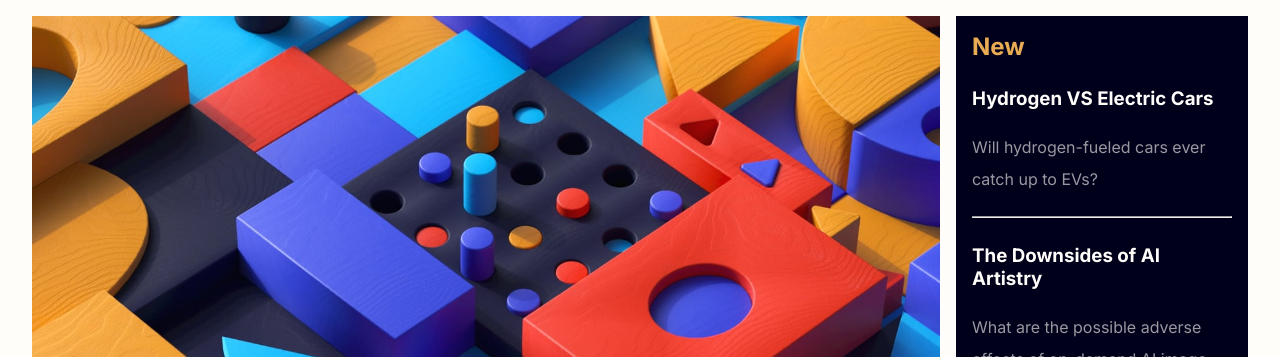
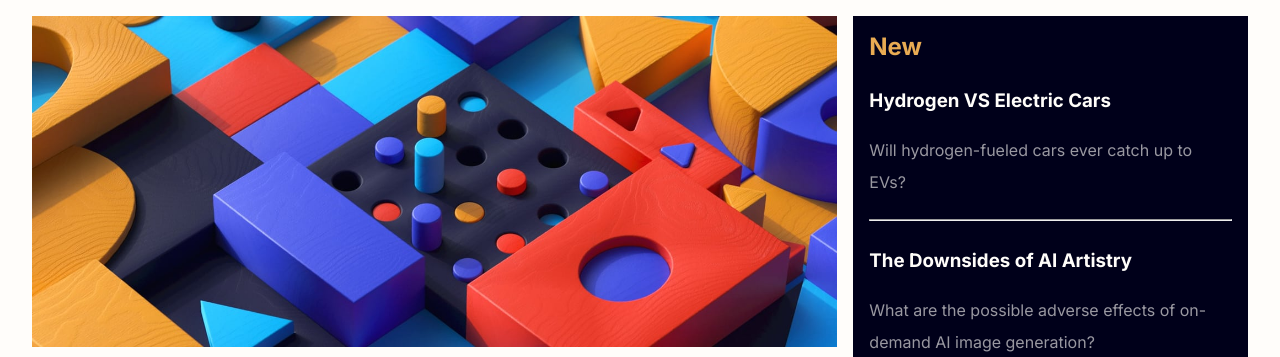
Before and after one commit to Ratified/News-Homepage, a plain HTML site: page index.html in a window 1280 px wide. Shown: the part 88-445 px from the top of the page. Drawn offline with Linux system fonts and the light colour scheme.

Commit message:
Update styles.css

```diff
--- a/styles.css
+++ b/styles.css
@@ -173,7 +173,7 @@ header{
 
 @media(min-width:700px){
     .grid{
-        grid-template-columns: repeat(4, 1fr);
+        grid-template-columns: repeat(3, 1fr);
     }
 
     hr{
@@ -181,14 +181,14 @@ header{
     }
 
     .web3{
-        grid-column: 1/4;
-        grid-row: 1;
+        grid-column: span 2;
     }
 
     .card{
-        grid-column: 4/4;
+        grid-column: 3;
         grid-row: 1/3;
     }
+
 }
 
 /* Next Section */
```
